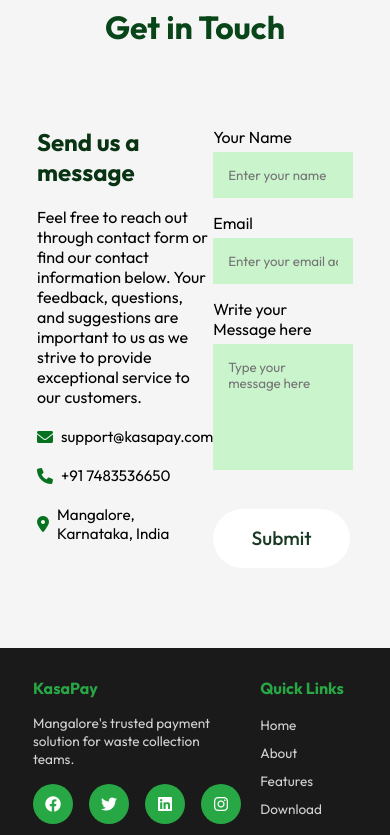
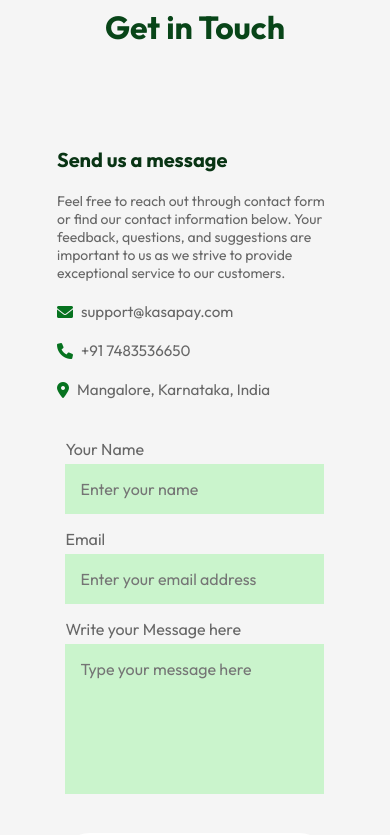
Before and after one commit to S-Mohammed-Sharwan/KasaPay-Website, a React (Vite) app: page / in a window 390 px wide. Shown: the part 4729-5564 px from the top of the page. Built offline with nearby package versions, Linux system fonts and the light colour scheme.

Commit message:
feat: add responsive styles to contact section

```diff
--- a/src/components/contacts/contacts.css
+++ b/src/components/contacts/contacts.css
@@ -8,7 +8,7 @@
 
 .contact-col {
   flex-basis: 48%;
-  color: 676767;
+  color: #676767;
 }
 
 .contact-col h3 {
@@ -62,7 +62,38 @@
   resize: none;
 }
 
-/*.contact-col span {
-  display: block;
-  margin: 20px 0;
-}*/
+
+
+ @media (max-width: 768px) {
+  .contact {
+    flex-direction: column;
+    align-items: center;
+  }
+
+  .contact-col {
+    flex-basis: 100%;
+    margin-bottom: 20px;
+  }
+
+  .contact form input,
+  .contact form textarea {
+    font-size: 16px;
+  }
+
+  .btn.dark-btn {
+    width: 100%;
+    padding: 14px;
+    font-size: 16px;
+  }
+}
+.contact {
+  padding: 20px;
+}
+@media (max-width: 480px) {
+  .contact-col h3 {
+    font-size: 20px;
+  }
+  .contact-col p {
+    font-size: 14px;
+  }
+}
```
